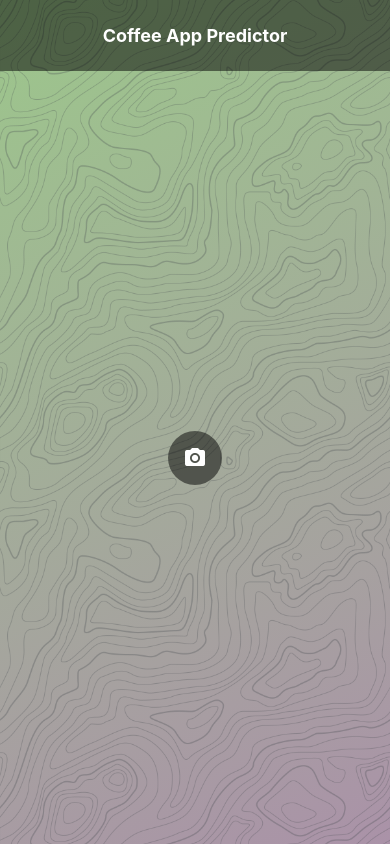
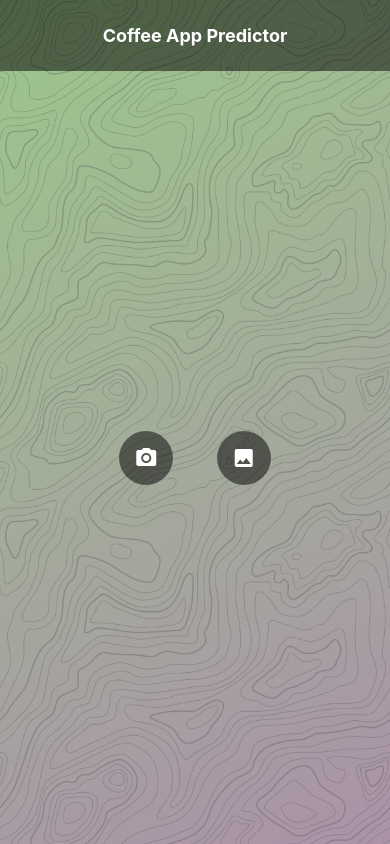
Before and after one commit to christian-rivera95/coffee-detector, a React Native app: screen / in a window 390 px wide. Built offline with nearby package versions, Linux system fonts and the light colour scheme.

Commit message:
Update App.js

```diff
--- a/App.js
+++ b/App.js
@@ -1,5 +1,5 @@
 import React, { useEffect, useState } from 'react';
-import { View, Image, Text, StyleSheet, TouchableOpacity, ActivityIndicator } from 'react-native';
+import { View, Image, ActivityIndicator, Text, StyleSheet, TouchableOpacity } from 'react-native';
 import * as ImagePicker from 'expo-image-picker';
 import { Platform } from 'react-native';
 import { MaterialIcons } from '@expo/vector-icons';
@@ -19,6 +19,25 @@ export default function App() {
       alert('Permission to access camera was denied.');
     } else {
       const result = await ImagePicker.launchCameraAsync({
+        mediaTypes: ImagePicker.MediaTypeOptions.Images,
+        base64: true,
+        quality: 1,
+      });
+
+      if (!result.cancelled && result.assets) {
+        uploadToImgbb(result.assets[0].base64);
+      } else {
+        setLoading(false);
+      }
+    }
+  };
+
+  const pickImageFromGallery = async () => {
+    const permissionResult = await ImagePicker.requestMediaLibraryPermissionsAsync();
+    if (permissionResult.granted === false) {
+      alert('Permission to access gallery was denied.');
+    } else {
+      const result = await ImagePicker.launchImageLibraryAsync({
         mediaTypes: ImagePicker.MediaTypeOptions.Images,
         base64: true,
         quality: 1,
@@ -171,9 +190,12 @@ export default function App() {
           <TouchableOpacity style={styles.cameraButton} onPress={pickImage}>
             <MaterialIcons name="photo-camera" size={24} color="white" />
           </TouchableOpacity>
+          <TouchableOpacity style={styles.cameraButton} onPress={pickImageFromGallery}>
+            <MaterialIcons name="image" size={24} color="white" />
+          </TouchableOpacity>
         </View>
         {loading && <ActivityIndicator size="large" color="#0000ff" />}
-        {!loading && fruits !== null && leaves !== null && damagedLeaves !== null && prediction && (
+        {!loading && fruits !== undefined && leaves !== undefined && damagedLeaves !== undefined && prediction && (
           <View>
             <Text style={styles.predictionText}>Leaves: {leaves} - Damaged leaves: {damagedLeaves}</Text>
             <Text style={styles.predictionText}>Predicted fruit production: {fruits}</Text>
```
